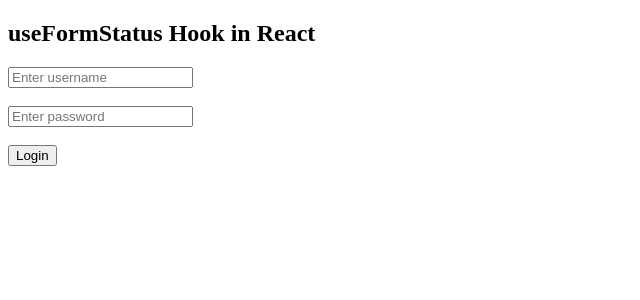
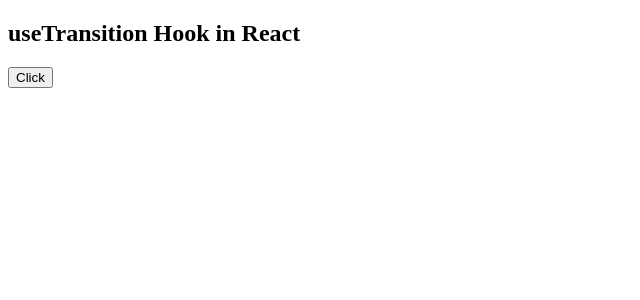
Before and after one commit to bibhusprasad/026_reactjs_tutorial_from_youtube, a React (Vite) app in the folder react-basic/: page / in a window 1280 px wide. Shown: the top 300 px of the page, without its empty margins (0-640 px from the left). Built offline with nearby package versions, Linux system fonts and the light colour scheme.

Commit message:
15. useTransition React Hook

```diff
--- a/react-basic/src/App.jsx
+++ b/react-basic/src/App.jsx
@@ -1,11 +1,11 @@
-import HookUseFormStatus from "./HookUseFormStatus"
+import HookUseTransition from "./HookUseTransition"
 
 function App() {
 
   return (
     <>
       <div>
-        <HookUseFormStatus />
+        <HookUseTransition />
       </div>
     </>
   )
--- /dev/null
+++ b/react-basic/src/HookUseTransition.jsx
@@ -0,0 +1,30 @@
+import { useState, useTransition } from "react";
+
+function HookUseTransition() {
+
+  /*  Traditional way
+  const [pending, setPending] = useState(false);
+  const handleButton = async () => {
+    setPending(true)
+    await new Promise(res=>setTimeout(res, 3000))
+    setPending(false)
+  }
+  */
+
+  const [pending, startTransition] = useTransition();
+
+  const handleButton = () => {
+    startTransition(async () => {
+      await new Promise(res => setTimeout(res, 3000))
+    })
+  }
+
+  return (
+    <div>
+      <h2>useTransition Hook in React</h2>
+      <button disabled={pending} onClick={handleButton}>Click</button>
+    </div>
+  )
+}
+
+export default HookUseTransition;
```
Also changed, not shown: 1 other file (tests, documents, lock files or other folders).
